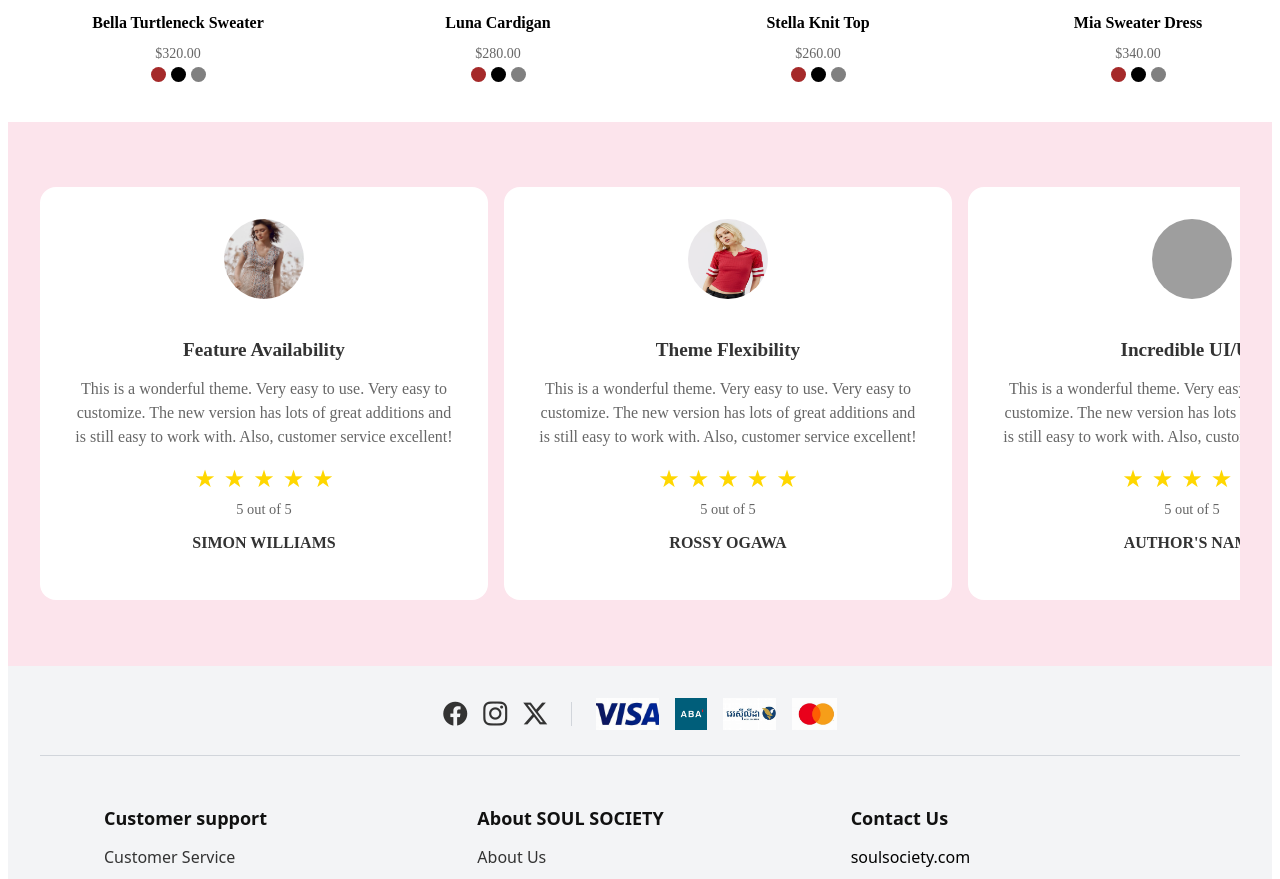
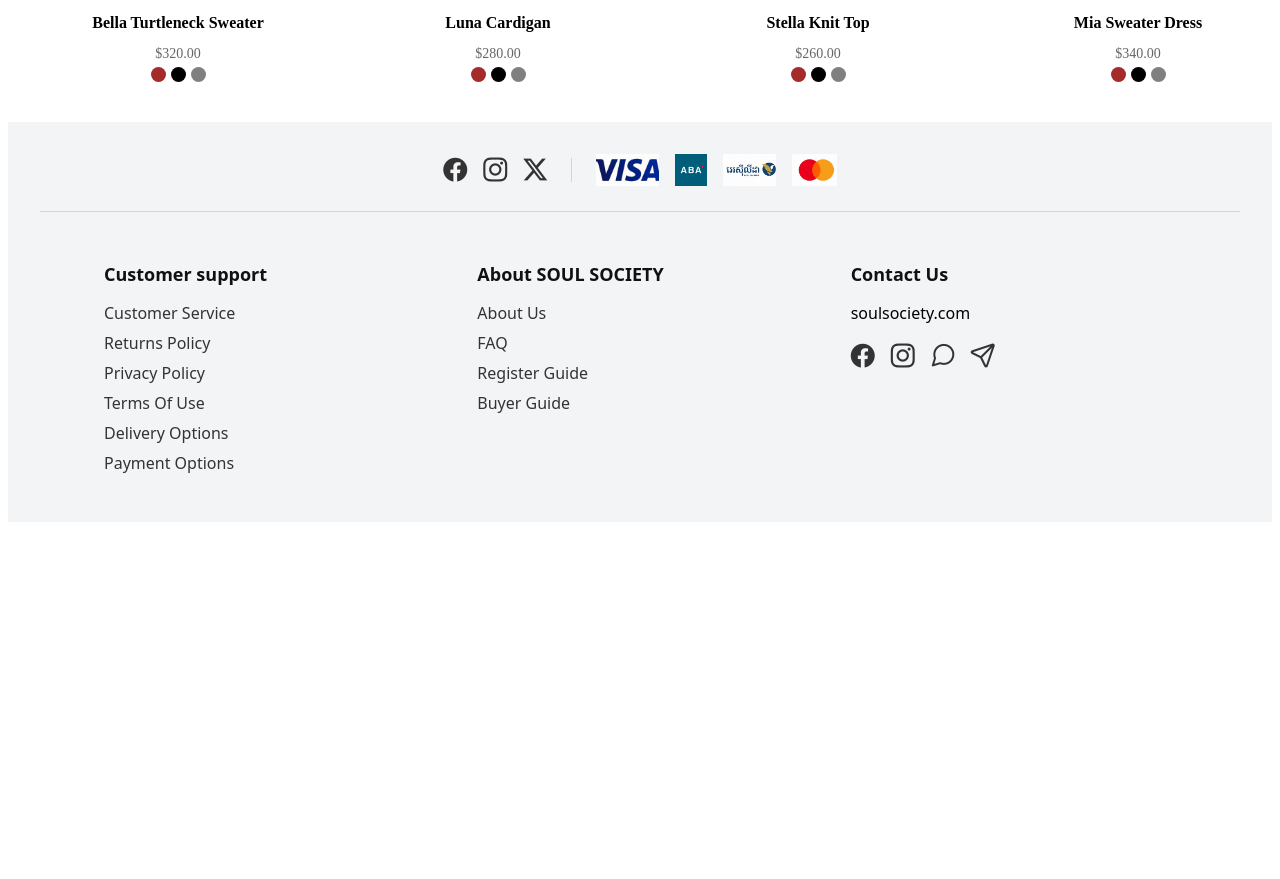
Before and after one commit to SokChanmakara/Rumtum, a Vue app: page / in a window 1280 px wide. Shown: the part 2620-3499 px from the top of the page. After the commit the page ends 3150 px from the top, so only its background shows below. Built offline with nearby package versions, Linux system fonts and the light colour scheme; grey boxes are pictures that could not be loaded.

Commit message:
page updated

```diff
--- a/src/App.vue
+++ b/src/App.vue
@@ -1,15 +1,8 @@
 <template>
-  <!-- <div class="thumbnails">
-    <Review
-        v-for="(image, index) in productImages"
-        :key="index"
-        :src="image"
-    />
-  </div> -->
     <Review/>
     <CommentSection/>
     <Recommended/>
-    <div class="app">
+    <!-- <div class="app">
       <div class="container">
         <div class="scroll-wrap">
           <Comment
@@ -23,7 +16,7 @@
           />
         </div>
       </div>
-    </div>
+    </div> -->
 
     <footerComponent/>
      <RouterView/>
@@ -34,96 +27,53 @@
   import Review from './components/Product_Page1.vue';
   import CommentSection from './components/Product_Page2.vue';
   import Recommended from './components/Product_Page3.vue';
-  import Comment from './components/Comment.vue'
+  // import Comment from './components/Comment.vue'
   import footerComponent from './components/footerComponent.vue';
 
-  const comments = ref([
-    {
-      avatar: './src/assets/C1.png',
-      title: 'Feature Availability',
-      text: 'This is a wonderful theme. Very easy to use. Very easy to customize. The new version has lots of great additions and is still easy to work with. Also, customer service excellent!',
-      name: 'SIMON WILLIAMS',
-      rating: 5
-    },
-    {
-      avatar: './src/assets/C2.png',
-      title: 'Theme Flexibility',
-      text: 'This is a wonderful theme. Very easy to use. Very easy to customize. The new version has lots of great additions and is still easy to work with. Also, customer service excellent!',
-      name: 'ROSSY OGAWA',
-      rating: 5
-    },
-    {
-      avatar: './src/assets/C3.png',
-      title: 'Incredible UI/UX',
-      text: 'This is a wonderful theme. Very easy to use. Very easy to customize. The new version has lots of great additions and is still easy to work with. Also, customer service excellent!',
-      name: 'AUTHOR\'S NAME',
-      rating: 5
-    },
-    {
-      avatar: './src/assets/C4.png',
-      title: 'Excellent Support',
-      text: 'The customer support for this theme is outstanding. Quick responses and always helpful. It\'s refreshing to see such dedication to customer satisfaction.',
-      name: 'EMMA JOHNSON',
-      rating: 5
-    },
-    {
-      avatar: './src/assets/C5.png',
-      title: 'Great Performance',
-      text: 'I\'m impressed with how fast and smooth this theme runs. It\'s clear that a lot of optimization work has gone into it. My website has never been faster!',
-      name: 'MICHAEL CHEN',
-      rating: 5
-    },
-    {
-      avatar: './src/assets/C6.png',
-      title: 'Easy Customization',
-      text: 'As someone with limited coding experience, I found this theme incredibly easy to customize. The documentation is clear, and the options are intuitive.',
-      name: 'SOPHIA RODRIGUEZ',
-      rating: 5
-    }
-  ])
-
-  // import { ref } from 'vue'
-
-
-// Product data
-// const productImages = ref([
-// {
-//   image: '../assets/C1.png'
-//   // '../assets/aba.png',
-  // '../assets/C1.png',
-  // '/assets/martha-side.jpg',
-  // '/assets/martha-detail.jpg',
-  // '/assets/martha-full.jpg',
-  // '/assets/martha-style.jpg'
-// ]
-// }
-
-// const colorVariants = [
-//   // '/assets/color-green.jpg',
-//   // '/assets/color-black.jpg',
-//   // '/assets/color-beige.jpg'
-// ]
-
-// const sizes = ['S', 'M', 'L']
-
-// const paymentIcons = [
-//   // '@/assets/visa.png',
-//   // '/assets/mastercard.png',
-//   // '/assets/aba.png',
-//   // '/assets/union.png',
-//   // '/assets/wing.png',
-//   // '/assets/ftb.png'
-// ]
-
-// const paymentMethods = [
-//   // 'Visa',
-//   // 'Mastercard',
-//   // 'ABA Bank',
-//   // 'Union Pay',
-//   // 'Wing Bank',
-//   // 'FTB Bank'
-// ]
-// ])
+  // const comments = ref([
+  //   {
+  //     avatar: './src/assets/C1.png',
+  //     title: 'Feature Availability',
+  //     text: 'This is a wonderful theme. Very easy to use. Very easy to customize. The new version has lots of great additions and is still easy to work with. Also, customer service excellent!',
+  //     name: 'SIMON WILLIAMS',
+  //     rating: 5
+  //   },
+  //   {
+  //     avatar: './src/assets/C2.png',
+  //     title: 'Theme Flexibility',
+  //     text: 'This is a wonderful theme. Very easy to use. Very easy to customize. The new version has lots of great additions and is still easy to work with. Also, customer service excellent!',
+  //     name: 'ROSSY OGAWA',
+  //     rating: 5
+  //   },
+  //   {
+  //     avatar: './src/assets/C3.png',
+  //     title: 'Incredible UI/UX',
+  //     text: 'This is a wonderful theme. Very easy to use. Very easy to customize. The new version has lots of great additions and is still easy to work with. Also, customer service excellent!',
+  //     name: 'AUTHOR\'S NAME',
+  //     rating: 5
+  //   },
+  //   {
+  //     avatar: './src/assets/C4.png',
+  //     title: 'Excellent Support',
+  //     text: 'The customer support for this theme is outstanding. Quick responses and always helpful. It\'s refreshing to see such dedication to customer satisfaction.',
+  //     name: 'EMMA JOHNSON',
+  //     rating: 5
+  //   },
+  //   {
+  //     avatar: './src/assets/C5.png',
+  //     title: 'Great Performance',
+  //     text: 'I\'m impressed with how fast and smooth this theme runs. It\'s clear that a lot of optimization work has gone into it. My website has never been faster!',
+  //     name: 'MICHAEL CHEN',
+  //     rating: 5
+  //   },
+  //   {
+  //     avatar: './src/assets/C6.png',
+  //     title: 'Easy Customization',
+  //     text: 'As someone with limited coding experience, I found this theme incredibly easy to customize. The documentation is clear, and the options are intuitive.',
+  //     name: 'SOPHIA RODRIGUEZ',
+  //     rating: 5
+  //   }
+  // ])
 
   </script>
 
```
Also changed, not shown: src/components/Product_Page1.vue (+0 -14 lines), src/components/Product_Page2.vue (+4 -4 lines).
